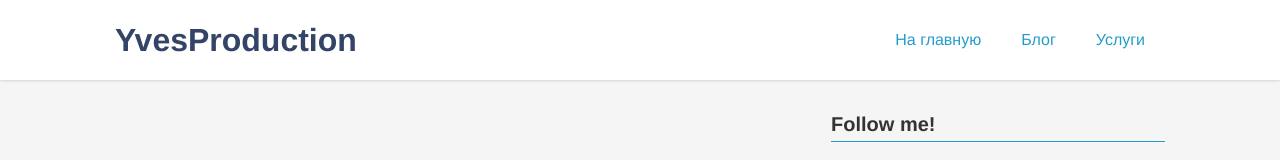
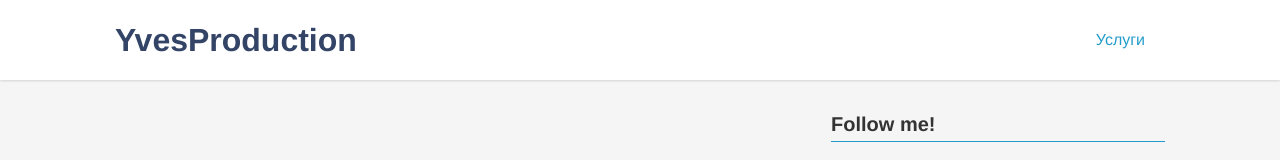
Before and after one commit to meowthsli/meowthsli.github.io, a plain HTML site: page services/index.html in a window 1280 px wide. Shown: the top 160 px of the page. Drawn offline with nearby package versions, Linux system fonts and the light colour scheme.

Commit message:
Update index.html

```diff
--- a/services/index.html
+++ b/services/index.html
@@ -38,8 +38,9 @@
     <input type="checkbox" id="toggle">
 <label for="toggle" class="toggle" data-open="Main Menu" data-close="Close Menu"></label>
 <ul class="menu pull-right">
+  <!--
   <li><a href="/">На главную</a></li>
-  <li><a href="/blog/">Блог</a></li>
+  <li><a href="/blog/">Блог</a></li> -->
   <li><a href="/services/">Услуги</a></li>
 </ul>
   </nav>
```
